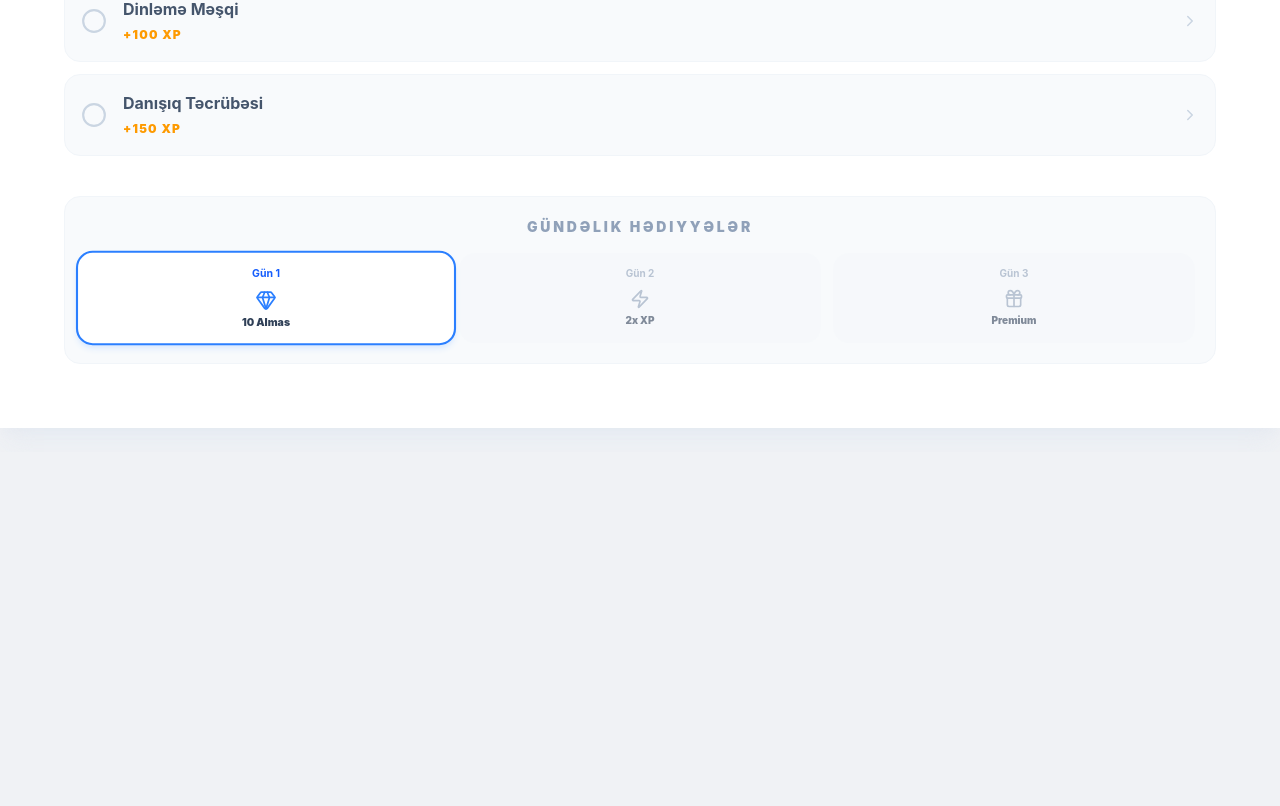
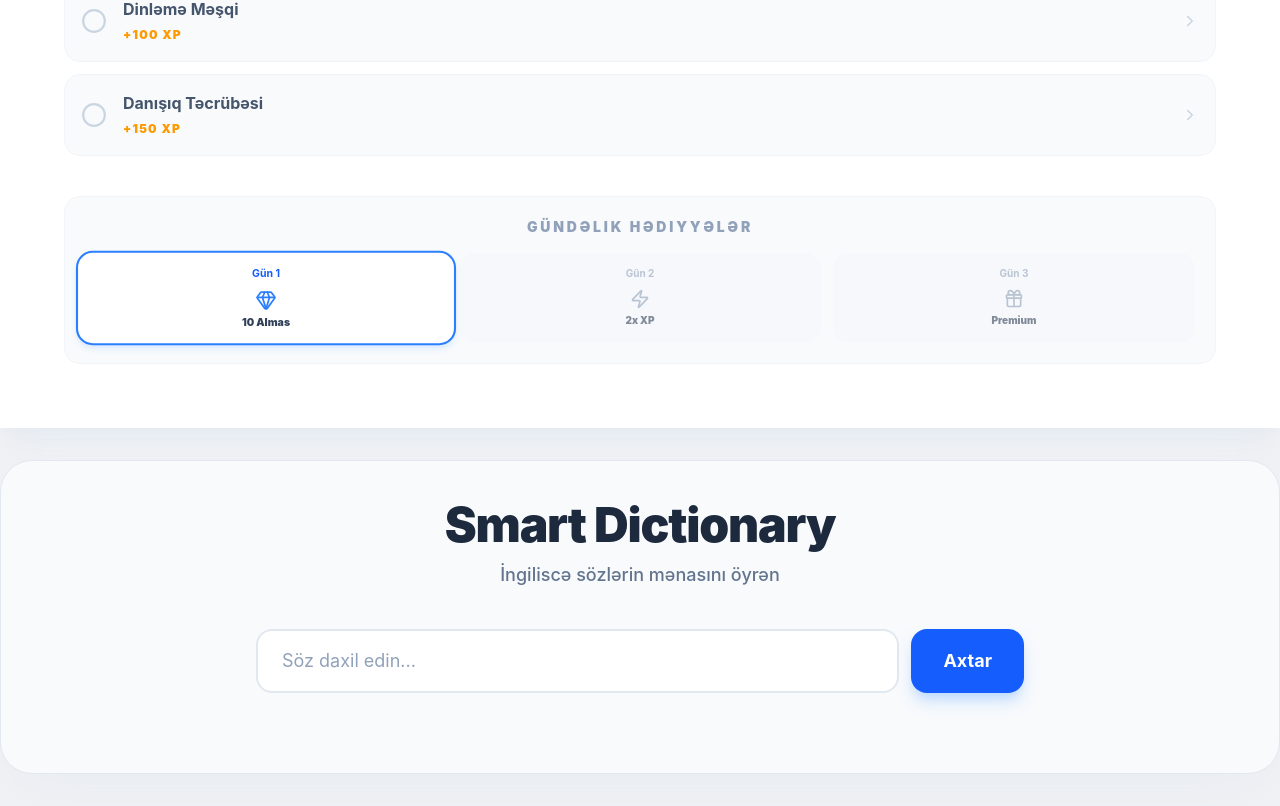
Before and after one commit to DashginAsgarli/language-learning-app, a React (Vite) app: page / in a window 1280 px wide. Shown: the part 5404-6210 px from the top of the page. Before the commit the page ends 5856 px from the top, so only its background shows below. Built offline with nearby package versions, Linux system fonts and the light colour scheme.

Commit message:
feat: implement LangDictionary component with search  logic

```diff
--- a/src/components/LangLearnView.jsx
+++ b/src/components/LangLearnView.jsx
@@ -145,7 +145,7 @@ function LangLearnView({ lesson, onBack, onComplete, isCompleted }) {
                         </>
                     )}
 
-                    <section className="p-5 md:p-8 rounded-[24px] md:rounded-[32px] bg-white border border-slate-200 shadow-2xl mb-8">
+                    <section className="p-5 md:p-8 rounded-[24px]  bg-white border border-slate-200  mb-8">
                         {!showResult ? (
                             <>
                                 <div className="flex items-center justify-between mb-6">
--- /dev/null
+++ b/src/components/SmartDictionary.jsx
@@ -0,0 +1,134 @@
+import { useState } from 'react';
+
+function LangDictionary() {
+  const [searchTerm, setSearchTerm] = useState('');
+  const [wordData, setWordData] = useState(null);
+  const [loading, setLoading] = useState(false);
+  const [error, setError] = useState('');
+  const [recentSearches, setRecentSearches] = useState([]);
+
+  function searchWord(word) {
+    if (!word) return;
+    setLoading(true);
+    setError('');
+    setWordData(null);
+
+    fetch(`https://api.dictionaryapi.dev/api/v2/entries/en/${word}`)
+      .then(response => {
+        if (response.ok) {
+          return response.json();
+        } else {
+          setError('Söz tapılmadı');
+          setLoading(false);
+          throw new Error('Söz tapılmadı');
+        }
+      })
+      .then(data => {
+        if (data) {
+          const wordInfo = data[0];
+          setWordData(wordInfo);
+
+          setRecentSearches(prev => {
+            const list = [wordInfo, ...prev.filter(w => w.word !== wordInfo.word)];
+            return list.slice(0, 5);
+          });
+
+          setLoading(false);
+        }
+      })
+      .catch(() => setLoading(false));
+  }
+
+  function handleSubmit(e) {
+    e.preventDefault();
+    if (searchTerm.trim()) {
+      searchWord(searchTerm.trim());
+    }
+  }
+
+  return (
+    <div className="bg-slate-50 border border-slate-200 rounded-[32px] p-5 md:p-10 my-8 mx-auto  shadow-2xl shadow-slate-200/50">
+
+      <div className="text-center mb-10">
+        <h2 className="text-4xl md:text-5xl font-black text-slate-800 tracking-tight mb-3">
+          Smart Dictionary
+        </h2>
+        <p className="text-slate-500 text-lg font-medium">
+          İngiliscə sözlərin mənasını öyrən
+        </p>
+      </div>
+
+      <form onSubmit={handleSubmit} className="mb-10">
+        <div className="flex flex-col md:flex-row gap-3 max-w-3xl mx-auto">
+          <input
+            className="flex-1 px-6 py-4 rounded-2xl border-2 border-slate-200 bg-white text-slate-800 text-lg focus:outline-none focus:border-blue-500 focus:ring-4 focus:ring-blue-50 transition-all placeholder:text-slate-400"
+            type="text"
+            value={searchTerm}
+            onChange={(e) => setSearchTerm(e.target.value)}
+            placeholder="Söz daxil edin..."
+          />
+          <button
+            type="submit"
+            className="px-8 py-4 rounded-2xl bg-blue-600 text-white font-bold text-lg hover:bg-blue-700 active:scale-95 transition-all disabled:opacity-50 shadow-lg shadow-blue-200"
+            disabled={loading}
+          >
+            {loading ? 'Axtarılır...' : 'Axtar'}
+          </button>
+        </div>
+      </form>
+
+      {error && (
+        <div className="max-w-3xl mx-auto mb-6 p-4 bg-red-50 border border-red-100 rounded-2xl text-red-600 font-bold flex items-center gap-3">
+          <span className="text-2xl">⚠️</span> {error}
+        </div>
+      )}
+
+      {wordData && (
+        <div className="max-w-3xl mx-auto animate-in fade-in slide-in-from-bottom-5 duration-500">
+
+          <div className="border-b-2 border-slate-200 pb-6 mb-8">
+            <div className="flex items-baseline gap-4 flex-wrap">
+              <h3 className="text-5xl font-black text-slate-900 capitalize leading-tight">
+                {wordData.word}
+              </h3>
+              <span className="text-2xl text-blue-500 font-medium italic">
+                {wordData.phonetic}
+              </span>
+            </div>
+          </div>
+
+          <div className="space-y-6">
+            {wordData.meanings.map((meaning, i) => (
+              <div key={i} className="bg-white rounded-3xl p-6 border border-slate-100 shadow-sm hover:shadow-md transition-shadow">
+
+                <div className="mb-4">
+                  <span className="px-4 py-1.5 bg-blue-50 text-blue-600 rounded-full text-xs font-black uppercase tracking-widest border border-blue-100">
+                    {meaning.partOfSpeech}
+                  </span>
+                </div>
+
+                <div className="space-y-4">
+                  {meaning.definitions.slice(0, 3).map((def, j) => (
+                    <div key={j} className="p-4 bg-slate-50/50 rounded-2xl border border-transparent hover:border-slate-100 transition-colors">
+                      <p className="text-slate-700 text-lg leading-relaxed font-medium mb-2">
+                        {def.definition}
+                      </p>
+                      {def.example && (
+                        <p className="text-slate-400 italic text-base border-l-4 border-slate-200 pl-4 py-1">
+                          "{def.example}"
+                        </p>
+                      )}
+                    </div>
+                  ))}
+                </div>
+
+              </div>
+            ))}
+          </div>
+        </div>
+      )}
+    </div>
+  );
+}
+
+export default LangDictionary;
--- a/src/page/layout/layout.jsx
+++ b/src/page/layout/layout.jsx
@@ -3,14 +3,16 @@ import LanguageFeatures from '../../components/LanguageFeatures'
 import TopLanguages from '../../components/TopLanguages'
 import LangLearn from '../../components/LangLearn'
 import DailyChallenge from '../../components/DailyChallenge'
+import SmartDictionary from '../../components/SmartDictionary'
 
 function Layout() {
     return (
         <>
-        <LanguageFeatures />
-        <TopLanguages />
-        <LangLearn />
-        <DailyChallenge />
+            <LanguageFeatures />
+            <TopLanguages />
+            <LangLearn />
+            <DailyChallenge />
+            <SmartDictionary />
 
         </>
     )
```
